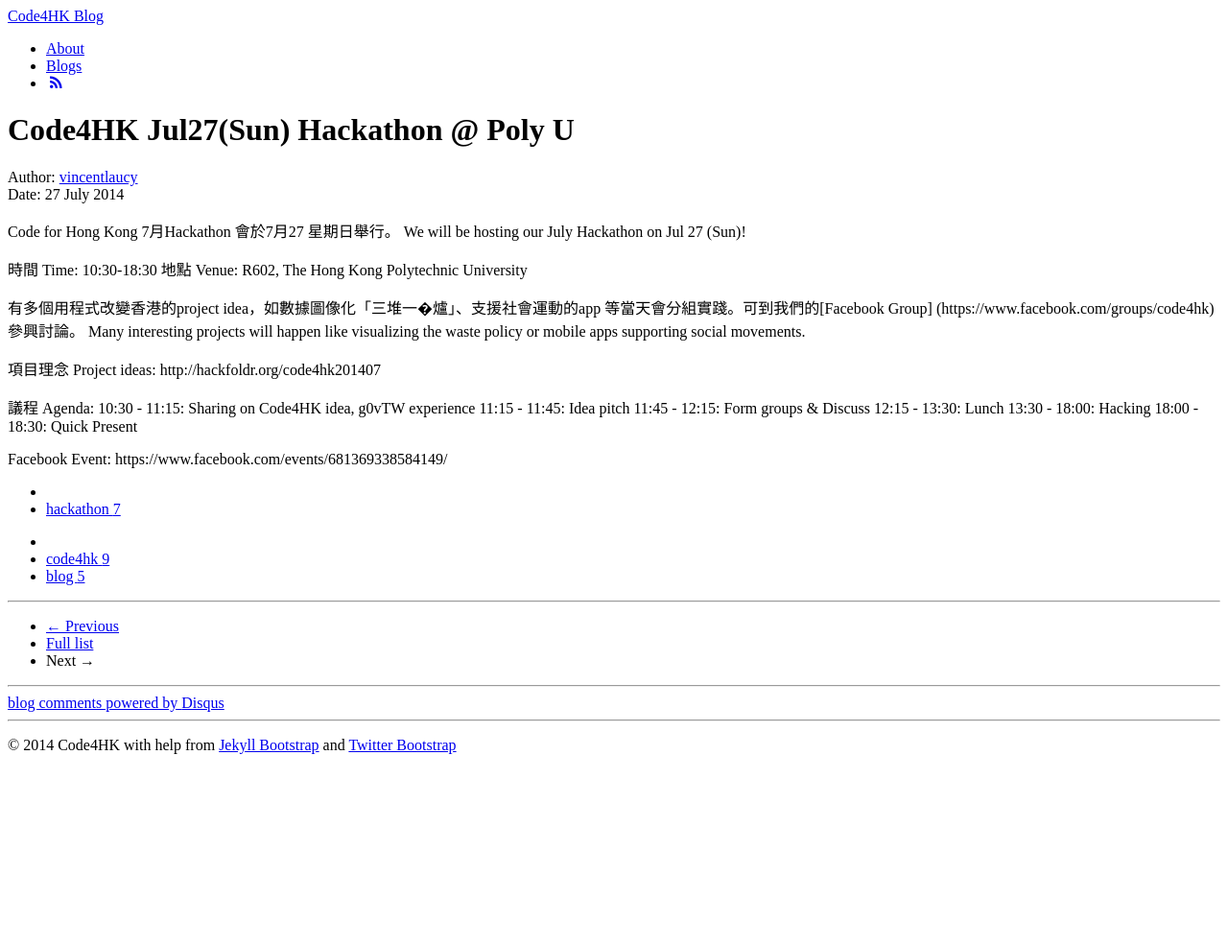
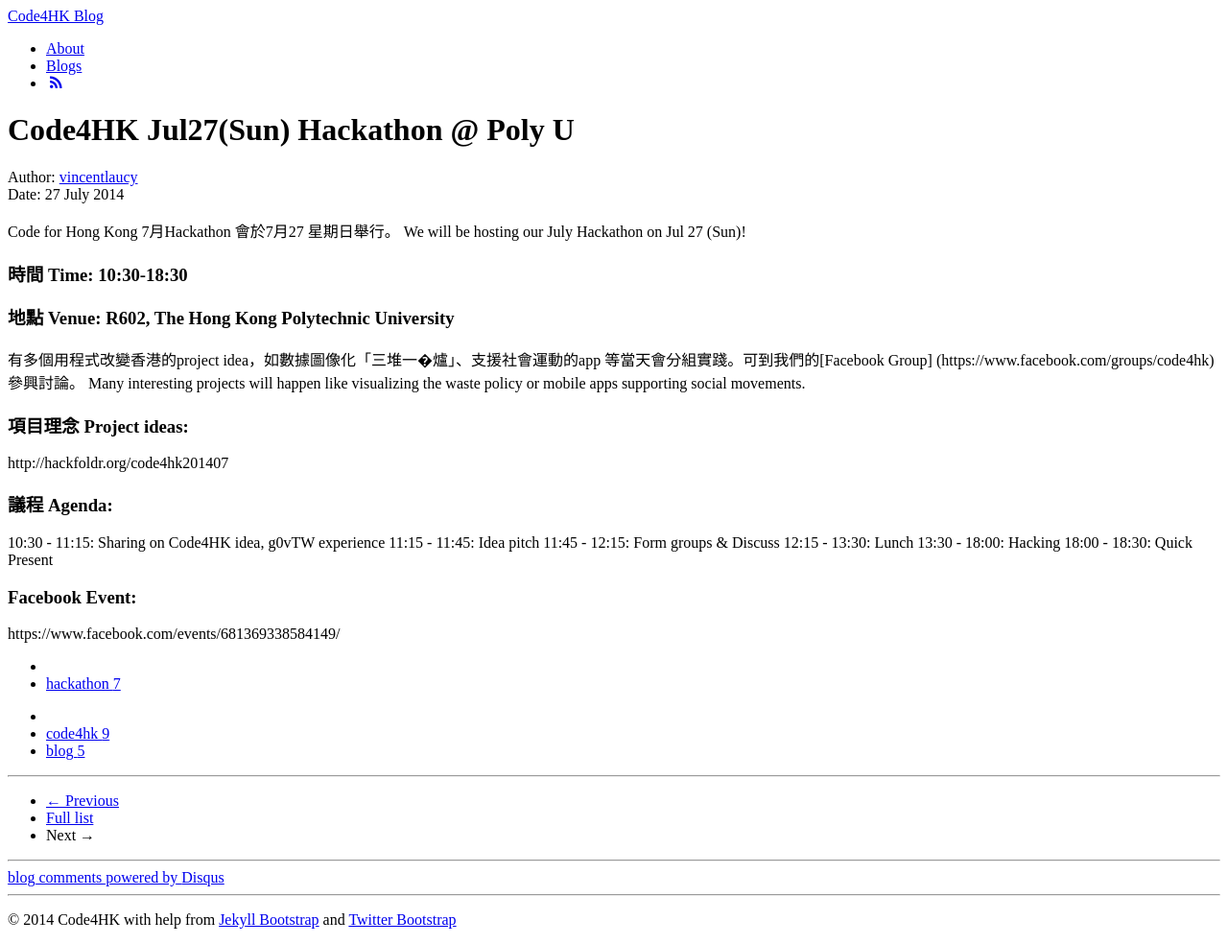
Before and after one commit to code4hk/code4hk.github.io, a Jekyll site: the page built from _posts/2014-07-27-july-hackathon.md, in a window 1280 px wide. Shown: the whole page at 96% size. Built offline with Jekyll 4.4.1, drawn with Linux system fonts in a browser that asks for light colours; Markdown is read by kramdown in place of the engine named in the settings; comment, search, counter and statistics services are not loaded; before the commit the page ends 900 px from its top, so only the background shows below that.

```diff
--- a/_posts/2014-07-27-july-hackathon.md
+++ b/_posts/2014-07-27-july-hackathon.md
@@ -12,16 +12,16 @@ tags : [code4hk, blog]
 Code for Hong Kong 7月Hackathon 會於7月27 星期日舉行。
 We will be hosting our July Hackathon on Jul 27 (Sun)!
 
-時間 Time: 10:30-18:30
-地點 Venue: 	R602, The Hong Kong Polytechnic University
+###時間 Time: 10:30-18:30
+###地點 Venue: 	R602, The Hong Kong Polytechnic University
 
 有多個用程式改變香港的project idea，如數據圖像化「三堆一�爐」、支援社會運動的app 等當天會分組實踐。可到我們的[Facebook Group] (https://www.facebook.com/groups/code4hk)參興討論。
 Many interesting projects will happen like visualizing the waste policy or mobile apps supporting social movements.
 
-項目理念 Project ideas:
+###項目理念 Project ideas:
 http://hackfoldr.org/code4hk201407
 
-議程 Agenda:
+###議程 Agenda:
 10:30 - 11:15: Sharing on Code4HK idea, g0vTW experience
 11:15 - 11:45: Idea pitch
 11:45 - 12:15: Form groups & Discuss
@@ -29,5 +29,5 @@ http://hackfoldr.org/code4hk201407
 13:30 - 18:00: Hacking
 18:00 - 18:30: Quick Present
 
-Facebook Event:
+###Facebook Event:
 https://www.facebook.com/events/681369338584149/
```
